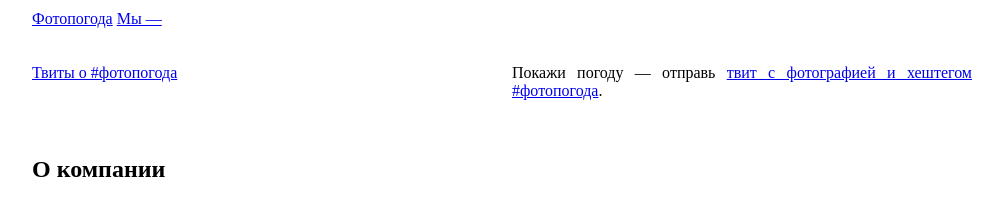
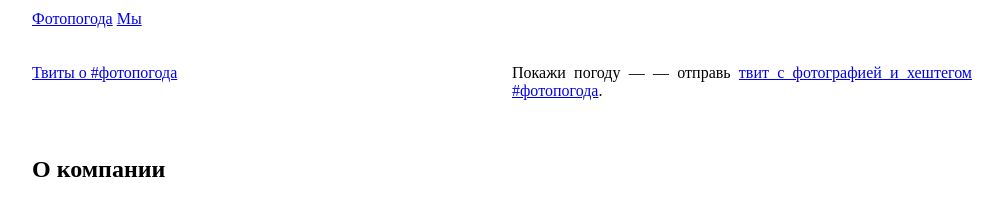
Before and after one commit to VVVas/vvvas.github.io, a Jekyll site: the page index.html, which Jekyll copies as it is, in a window 1280 px wide. Shown: the top 204 px of the page, without its empty margins (118-1120 px from the left). Built offline with Jekyll 4.4.1, drawn with Linux system fonts in a browser that asks for light colours; comment, search, counter and statistics services are not loaded.

Commit message:
тест —

```diff
--- a/index.html
+++ b/index.html
@@ -24,7 +24,7 @@
 <body>
 <header>
 	<a href="/">Фотопогода</a>
-	<a href="/#about">Мы —</a>
+	<a href="/#about">Мы</a>
 	</div>
 </header>
 
@@ -35,7 +35,7 @@
 </section>
 
 <section id="text">
-	<p>Покажи погоду&nbsp;&mdash; отправь <a href="https://twitter.com/intent/tweet?hashtags=%D1%84%D0%BE%D1%82%D0%BE%D0%BF%D0%BE%D0%B3%D0%BE%D0%B4%D0%B0">твит с фотографией и хештегом #фотопогода</a>.</p>
+	<p>Покажи погоду&nbsp;&mdash; — отправь <a href="https://twitter.com/intent/tweet?hashtags=%D1%84%D0%BE%D1%82%D0%BE%D0%BF%D0%BE%D0%B3%D0%BE%D0%B4%D0%B0">твит с фотографией и хештегом #фотопогода</a>.</p>
 </section>
 
 <a class="name" name="about"></a>
```
